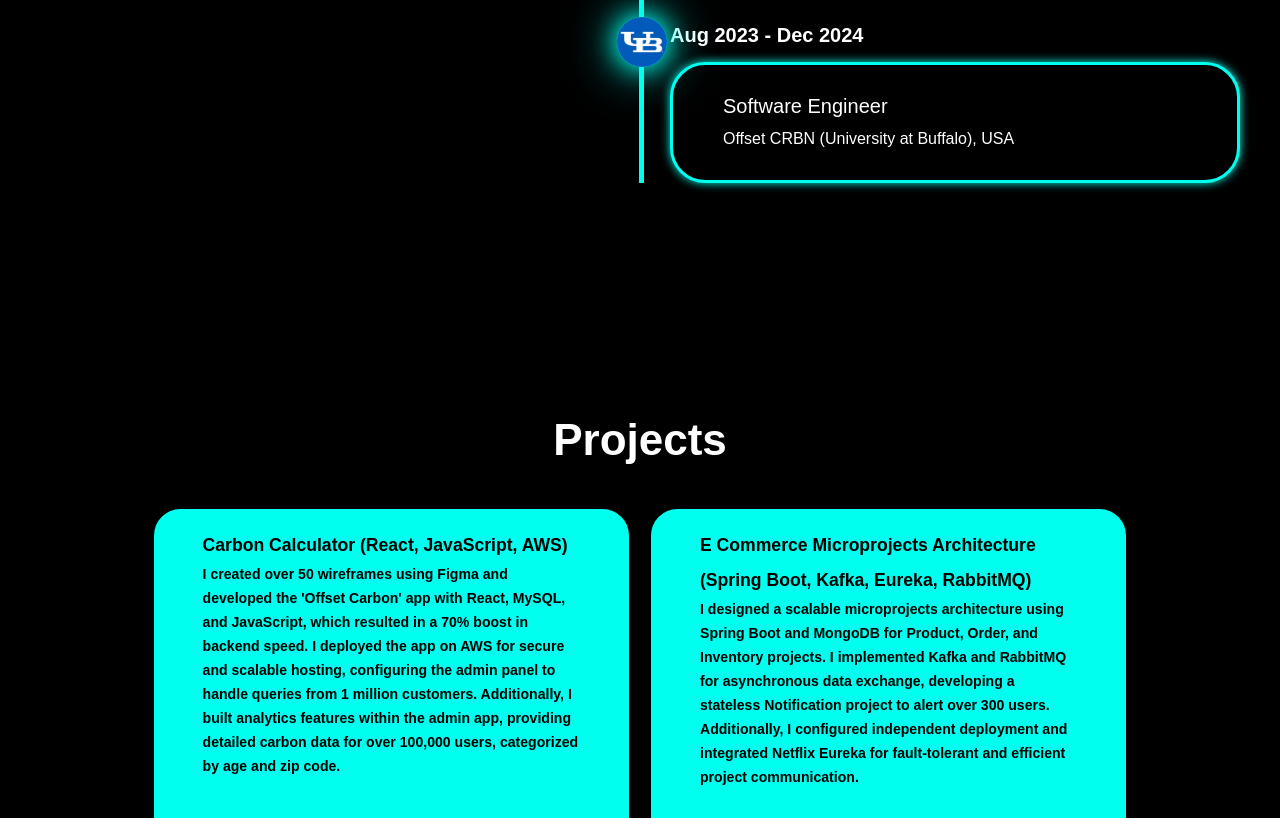
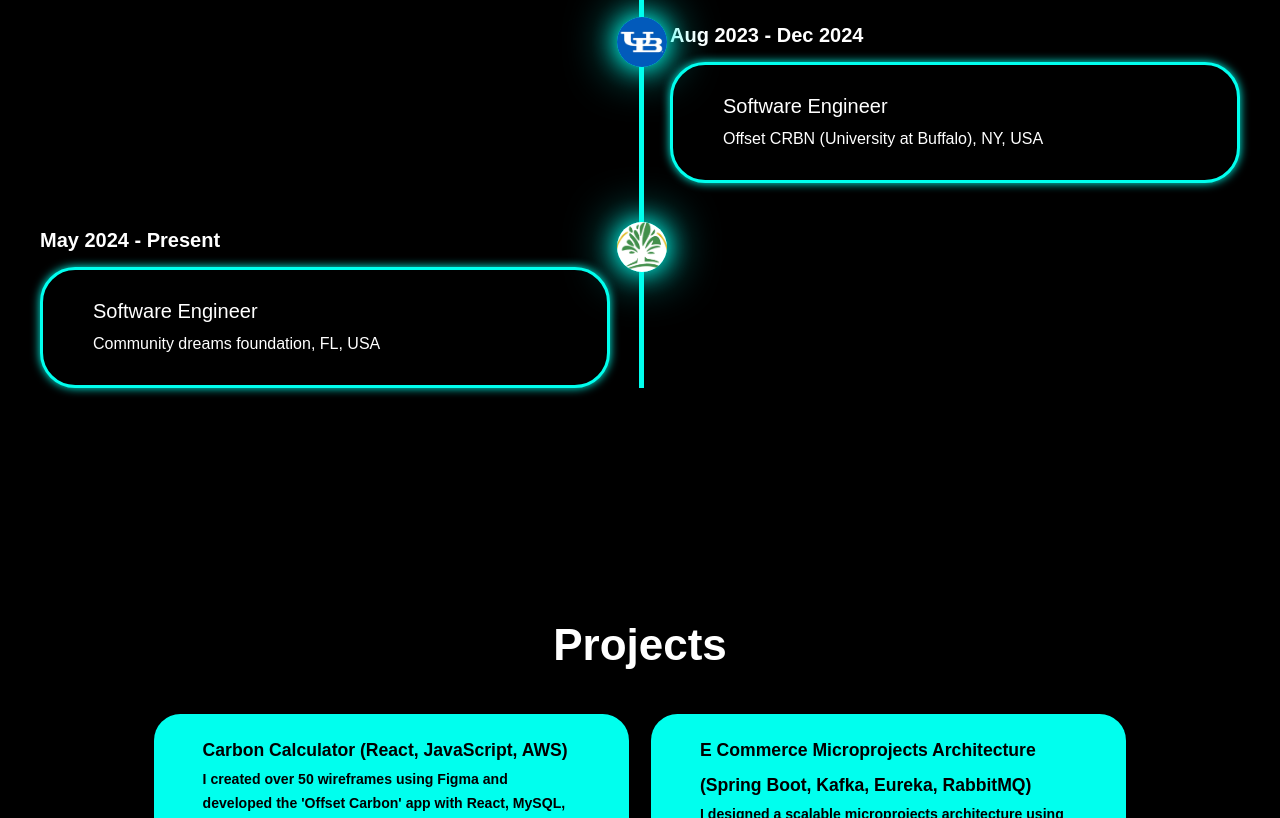
Before and after one commit to suryaschypfer/Surya_Portfolio, a plain HTML site: page index.html in a window 1280 px wide. Shown: the part 1840-2658 px from the top of the page. Drawn offline with nearby package versions, Linux system fonts and the light colour scheme.

Commit message:
Volunteer work

```diff
--- a/index.html
+++ b/index.html
@@ -163,7 +163,21 @@
                     <div class="timeline-content">
                         <h3>Software Engineer</h3>
                         <p>
-                            Offset CRBN (University at Buffalo), USA
+                            Offset CRBN (University at Buffalo), NY, USA
+                        </p>
+                    </div>
+
+            </div>
+
+            <div class="timeline-item">
+                <div class="timeline-dot">
+                    <img src="download (3).png" alt="Timeline Image 1">
+                </div>
+                    <div class="timeline-date">May 2024 - Present</div>
+                    <div class="timeline-content">
+                        <h3>Software Engineer</h3>
+                        <p>
+                            Community dreams foundation, FL, USA
                         </p>
                     </div>
 
```
Also changed, not shown: download (3).png (added).
